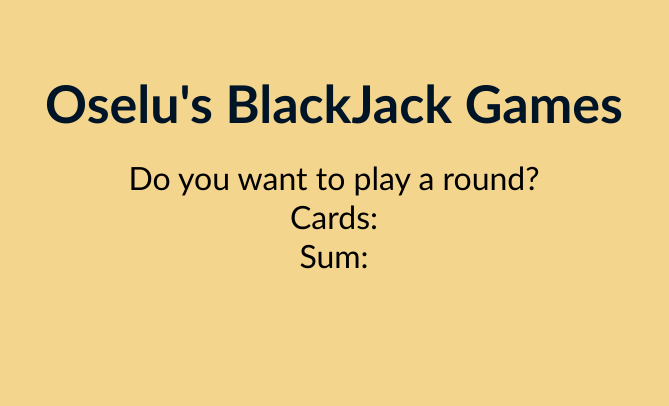
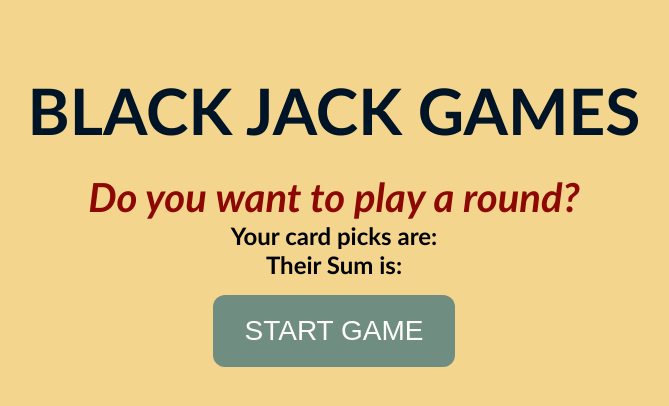
Before and after one commit to Oselu/BlackjackGame, a website built with Vite: page BLACK JACK GAME/index.html in a window 1280 px wide. Shown: the whole page, without its empty margins (306-975 px from the left). Built offline with nearby package versions, Linux system fonts and the light colour scheme.

Commit message:
Add files via upload

```diff
--- a/BLACK JACK GAME/index.css
+++ b/BLACK JACK GAME/index.css
@@ -12,11 +12,11 @@ body{
 
 h1 {
     color: #001427;
-    font-size: 52px;
+    font-size: 64px;
 }
 
 p{
-    font-size: 32px;
+    font-size: 24px;
 }
 
 .header-text{
@@ -34,4 +34,36 @@ p{
 
 .body-text p {
     text-align: center;
+    font-weight: bold;
+
 }
+
+.body-text{
+    display: flex;
+    flex-direction: column;
+    align-items: center;
+    justify-content: center;
+}
+
+
+button{
+    background-color: #708D81;
+    padding-top: 20px;
+    padding-bottom: 20px;
+    padding-left: 32px;
+    padding-right: 32px;
+    border: none;
+    border-radius: 12px;
+    margin-top: 16px;
+    font-size: 28px;
+    color:white ;
+}
+
+#top-message{
+    color:#8D0801;
+    font-style: italic;
+}
+
+#top-message{
+    font-size: 40px;
+}
--- a/BLACK JACK GAME/index.html
+++ b/BLACK JACK GAME/index.html
@@ -8,13 +8,14 @@
         <div class="main-div">
 
             <div class="header-text">
-                <h1>Oselu's BlackJack Games</h1>
+                <h1>BLACK JACK GAMES</h1>
             </div>
 
             <div class="body-text">
                 <p id="top-message">Do you want to play a round?</p>
-                <p>Cards:</p>
-                <p>Sum:</p>
+                <p id ="card-picks">Your card picks are:</p>
+                <p id="total-sum">Their Sum is:</p>
+                <button onclick="startGame()">START GAME</button>
             </div>
 
         </div>
--- a/BLACK JACK GAME/index.js
+++ b/BLACK JACK GAME/index.js
@@ -4,15 +4,22 @@ let sum = firstCard + secondCard
 let hasBlackJack = false
 let isAlive = true
 let message = ""
+let topMessage = document.getElementById ("top-message")
+let totalSum = document.getElementById ("total-sum")
+let cardPicks = document.getElementById ("card-picks")
 
+function  startGame (){
+    cardPicks.textContent = "Your card picks are:" + firstCard + " " + "and" + " "  + secondCard
+    totalSum.textContent = "Their Sum is =" + sum
     if (sum <= 20) {
-    message = "Do you want to draw a new card? 🙂"
+        message = "Do you want to draw a new card?"
     } else if (sum === 21) {
-    message = "Wohoo! You've got Blackjack! 🥳"
+        message = "Wohoo! You've got Blackjack!"
         hasBlackJack = true
     } else {
-    message = "You're out of the game! 😭"
+        message = "You're out of the game!"
         isAlive = false
     }
 
-console.log(message)
+    topMessage.textContent = message
+}
```
Lines whose indentation alone changed are shown as unchanged.
